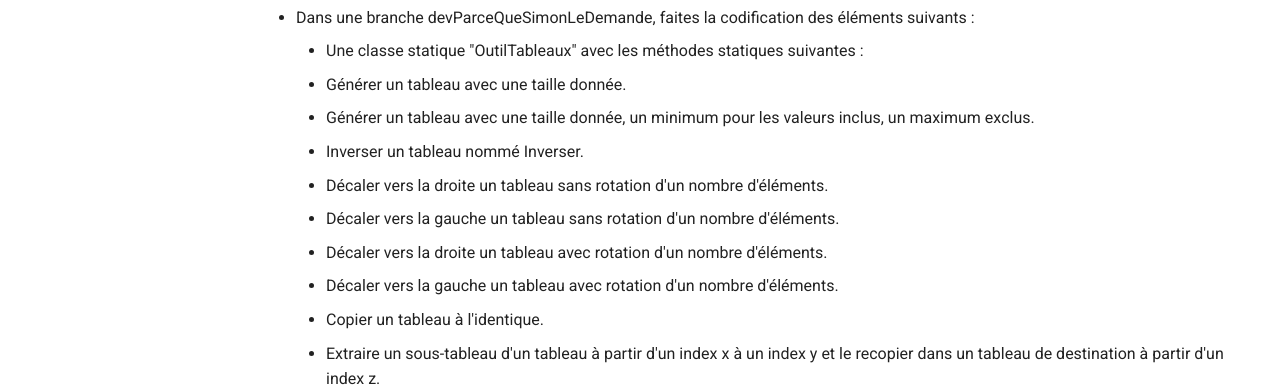
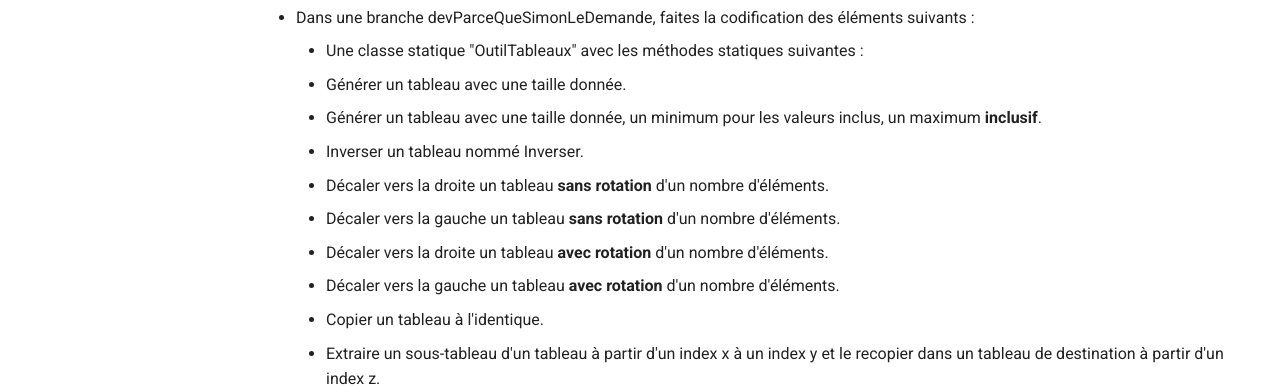
Before and after one commit to TousignantSimon-P2/TousignantSimon-P2.github.io, an MkDocs documentation site: the page built from docs/exercices/exercices_semaine_2.md, in a window 1280 px wide and 1200 px high. Shown: the part 431-818 px from the top of the window. Built offline with MkDocs 1.6.1 and Material for MkDocs 9.7.7, drawn with Linux system fonts in a browser that asks for light colours; comment, search, counter and statistics services are not loaded.

Commit message:
Modification aux exercices

```diff
--- a/docs/exercices/exercices_semaine_2.md
+++ b/docs/exercices/exercices_semaine_2.md
@@ -9,12 +9,12 @@
 - Dans une branche devParceQueSimonLeDemande, faites la codification des éléments suivants :
     - Une classe statique "OutilTableaux" avec les méthodes statiques suivantes :
     - Générer un tableau avec une taille donnée.
-    - Générer un tableau avec une taille donnée, un minimum pour les valeurs inclus, un maximum exclus.
+    - Générer un tableau avec une taille donnée, un minimum pour les valeurs inclus, un maximum __inclusif__.
     - Inverser un tableau nommé Inverser.
-    - Décaler vers la droite un tableau sans rotation d'un nombre d'éléments.
-    - Décaler vers la gauche un tableau sans rotation d'un nombre d'éléments.
-    - Décaler vers la droite un tableau avec rotation d'un nombre d'éléments.
-    - Décaler vers la gauche un tableau avec rotation d'un nombre d'éléments.
+    - Décaler vers la droite un tableau __sans rotation__ d'un nombre d'éléments.
+    - Décaler vers la gauche un tableau __sans rotation__ d'un nombre d'éléments.
+    - Décaler vers la droite un tableau __avec rotation__ d'un nombre d'éléments.
+    - Décaler vers la gauche un tableau __avec rotation__ d'un nombre d'éléments.
     - Copier un tableau à l'identique.
     - Extraire un sous-tableau d'un tableau à partir d'un index x à un index y et le recopier dans un tableau de destination à partir d'un index z.
     - Trier avec bulle, insertion et sélection doit être déplacé dans cette bibliothèque.
```
